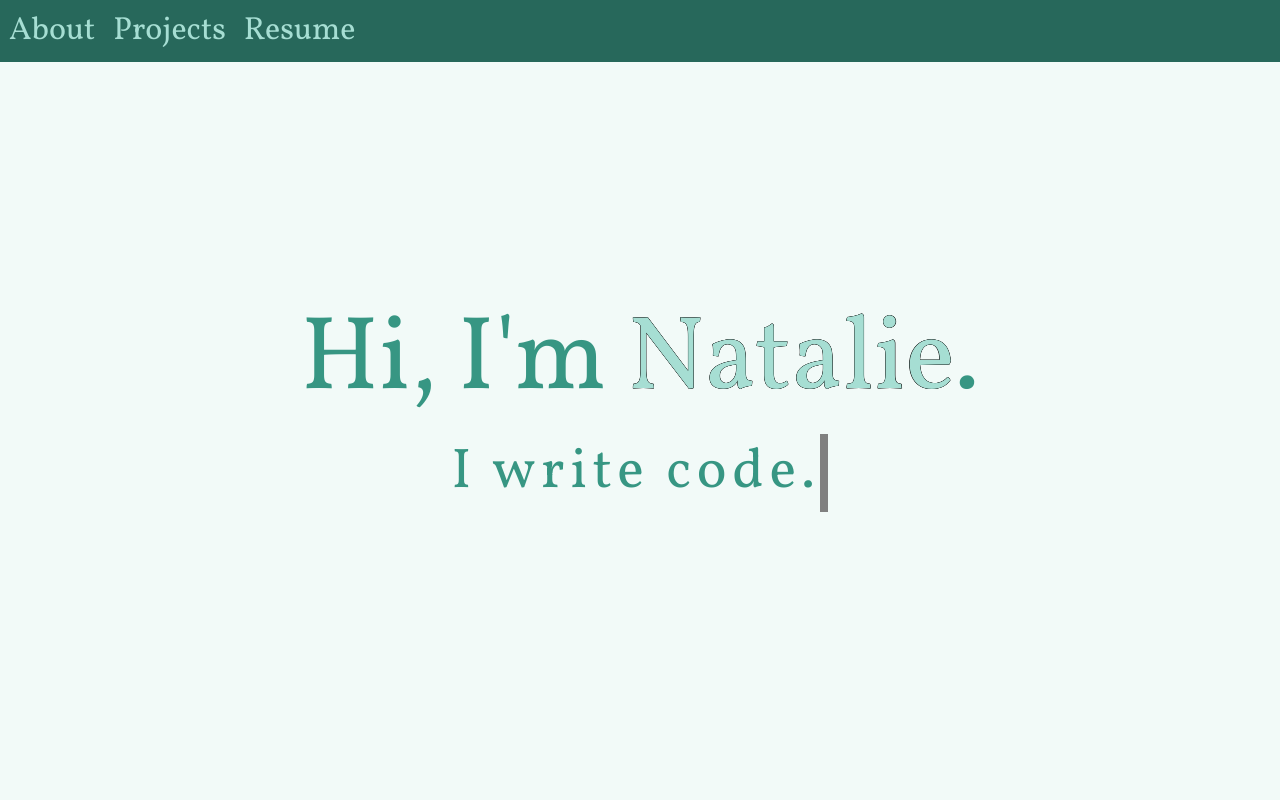
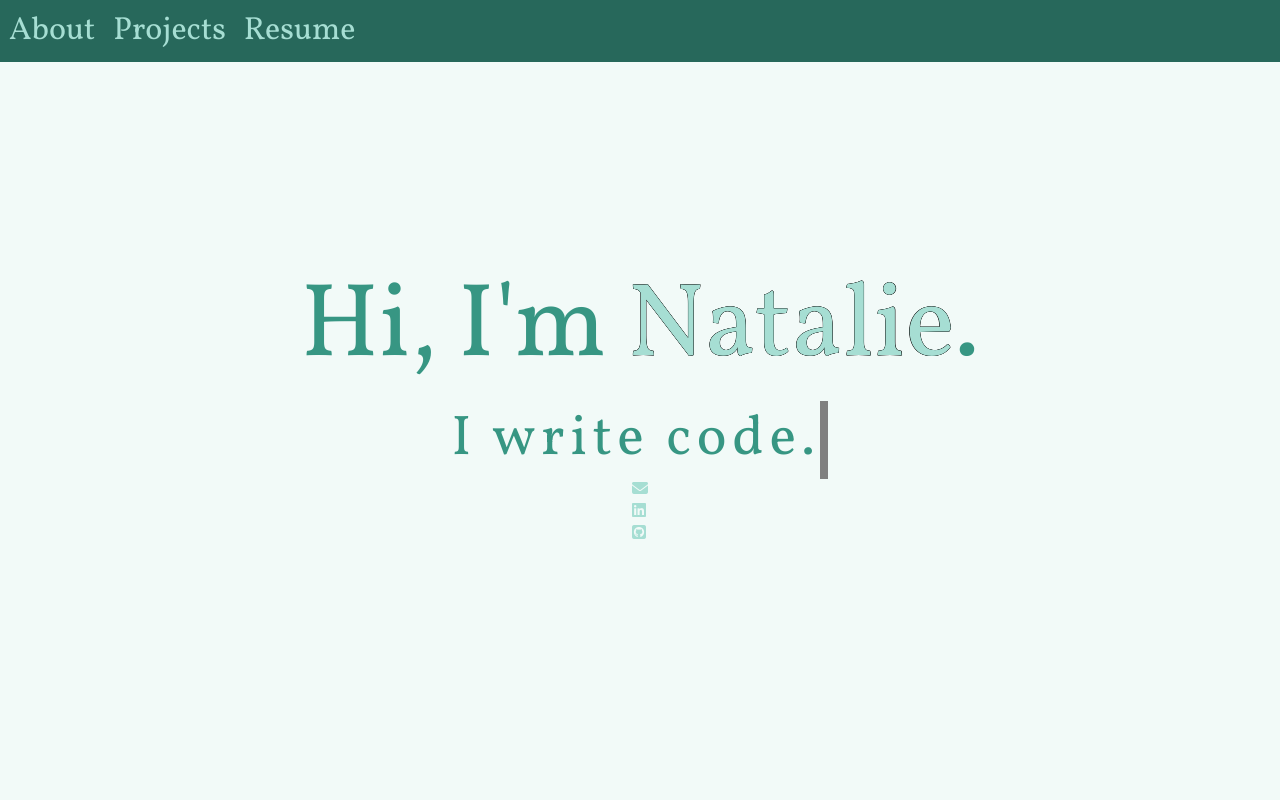
Before and after one commit to nataliegarate/personal-website, a React (Create React App) app: page / in a window 1280 px wide. Shown: the top 800 px of the page. Built offline with nearby package versions, Linux system fonts and the light colour scheme.

Commit message:
changed resume link

```diff
--- a/src/Navigation.js
+++ b/src/Navigation.js
@@ -1,6 +1,5 @@
 import React from "react";
 import "./App.css";
-import { useEffect } from "react";
 
 function Navigation() {
   return (
@@ -16,7 +15,7 @@ function Navigation() {
         </li>
         <li>
           {" "}
-          <a href="/n_garate_resume.pdf">Resume</a>{" "}
+          <a href="/Natalie_Garate_Resume">Resume</a>{" "}
         </li>
       </div>
       <div className="nav-header">
@@ -24,6 +23,23 @@ function Navigation() {
           Hi, I'm <span id="name">Natalie</span>.
         </div>
         <div id="nav-header-subtext">I write code.</div>
+        <div className="nav-contact-container">
+          <div className="footer-item" id="email">
+            <a href="mailto: natalieegarate@gmail.com">
+              <i class="fa fa-envelope" aria-hidden="true"></i>
+            </a>
+          </div>
+          <a href="https://www.linkedin.com/in/natalie-garate/" target="_blank">
+            <div className="footer-item">
+              <i class="fa fa-linkedin-square" aria-hidden="true"></i>
+            </div>
+          </a>
+          <a href="https://github.com/nataliegarate" target="_blank">
+            <div className="footer-item">
+              <i class="fa fa-github-square" aria-hidden="true"></i>
+            </div>
+          </a>
+        </div>
       </div>
     </div>
   );
```
